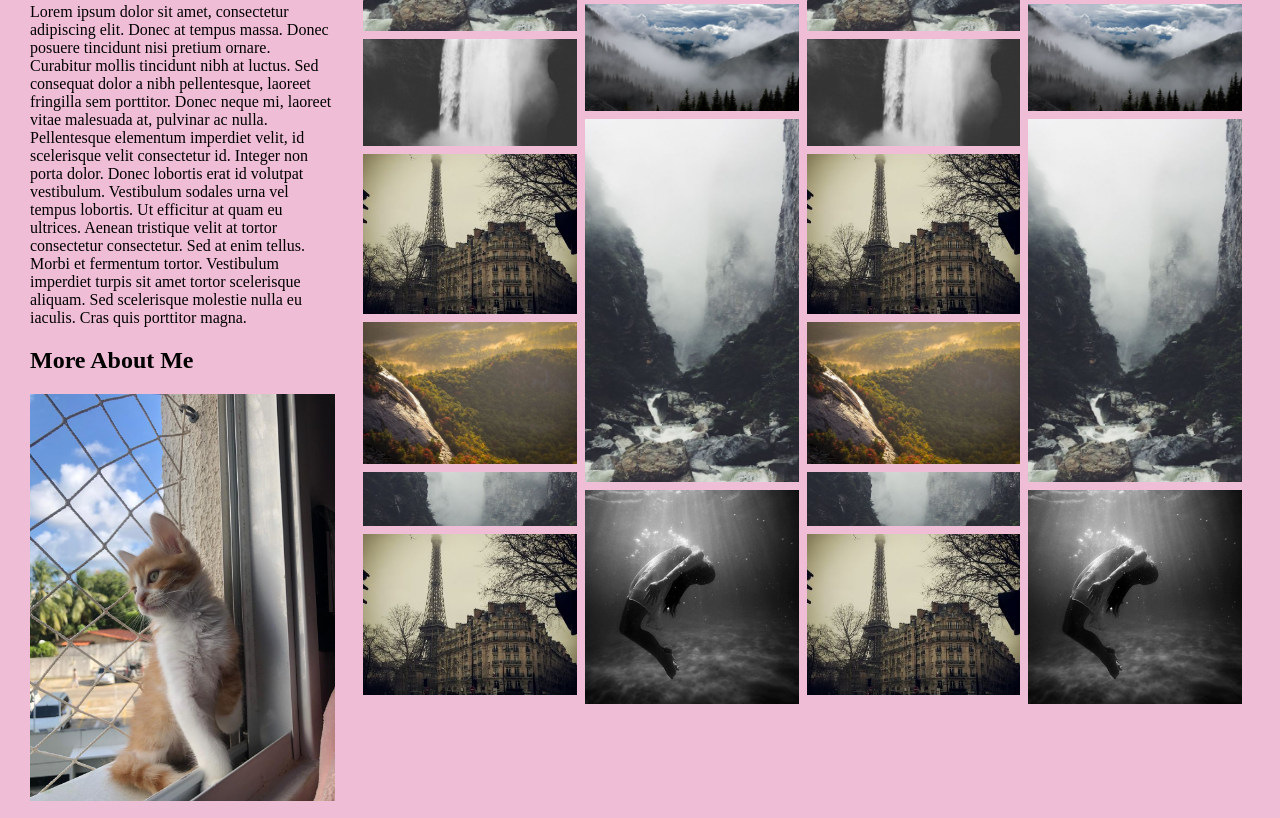
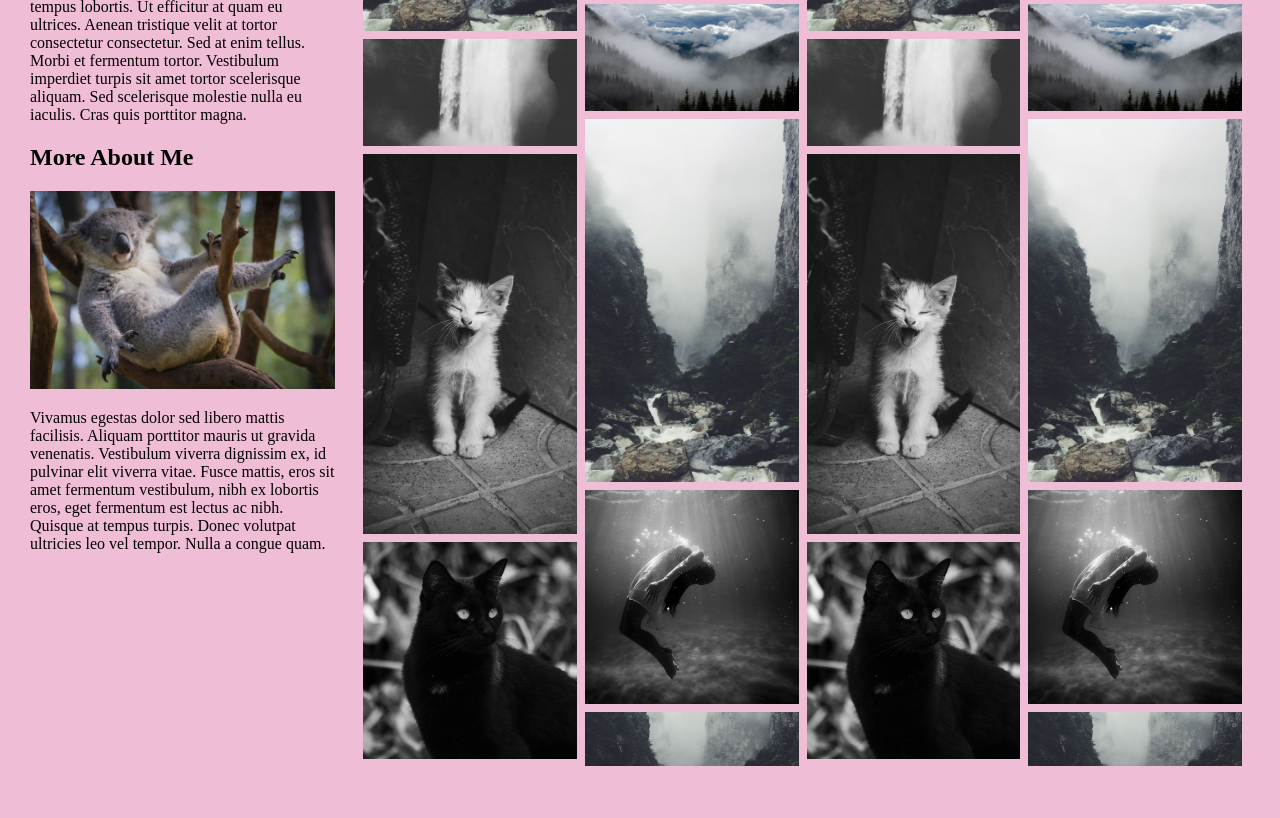
Before and after one commit to Stonecold-Technology/kitkat.github.io, a plain HTML site: page kitkat.html in a window 1280 px wide. Shown: the part 1233-2051 px from the top of the page. Drawn offline with Linux system fonts and the light colour scheme; a web font is replaced by a local one.

Commit message:
Changed some images. Included font resources

```diff
--- a/css/kitkat.css
+++ b/css/kitkat.css
@@ -103,7 +103,7 @@ main {
 .major-col h1 {	text-align: center; }
 .minor-col h1 { text-align: left; }
 .gallery .column img {	transition: all 1s; }
-.gallery .column img:hover { transform: scale(1.1); }
+.gallery .column img:hover { transform: scale(1.15); }
 
 .gallery {
 	display: -ms-flexbox; /* IE10 */
@@ -166,6 +166,6 @@ footer {
 }
 @media screen and (min-width: 800px) {
 	.gallery .column img:hover {
-		transform: scale(1.3);
+		transform: scale(1.15);
 	}
 }
--- a/kitkat.html
+++ b/kitkat.html
@@ -41,13 +41,13 @@
 					<div class="sidecol"><h2>About Me</h2>
 						<div class="card">
 						<div class="fakeimg">
-							<img src="w3images/chico-fluff1.jpeg" alt="fluffy looking chico" style="width:100%;">
+							<img src="w3images/bob-walker-wqyjvlpXwxc-unsplash.jpg" alt="fluffy looking chico" style="width:100%;">
 						</div>
 							<p>Lorem ipsum dolor sit amet, consectetur adipiscing elit. Donec at tempus massa. Donec posuere tincidunt nisi pretium ornare. Curabitur mollis tincidunt nibh at luctus. Sed consequat dolor a nibh pellentesque, laoreet fringilla sem porttitor. Donec neque mi, laoreet vitae malesuada at, pulvinar ac nulla. Pellentesque elementum imperdiet velit, id scelerisque velit consectetur id. Integer non porta dolor. Donec lobortis erat id volutpat vestibulum. Vestibulum sodales urna vel tempus lobortis. Ut efficitur at quam eu ultrices. Aenean tristique velit at tortor consectetur consectetur. Sed at enim tellus. Morbi et fermentum tortor. Vestibulum imperdiet turpis sit amet tortor scelerisque aliquam. Sed scelerisque molestie nulla eu iaculis. Cras quis porttitor magna.</p>
 						</div>
 						<div class="card"><h2>More About Me</h2>
 						<div class="fakeimg">
-							<img src="w3images/chico-spying-the-land.jpeg" alt="chico spying out the land"  style="width:100%;">
+							<img src="w3images/holger-link-K7yZ-CsDvRU-unsplash.jpg" alt="chico spying out the land"  style="width:100%;">
 						</div>
 							<p>Vivamus egestas dolor sed libero mattis facilisis. Aliquam porttitor mauris ut gravida venenatis. Vestibulum viverra dignissim ex, id pulvinar elit viverra vitae. Fusce mattis, eros sit amet fermentum vestibulum, nibh ex lobortis eros, eget fermentum est lectus ac nibh. Quisque at tempus turpis. Donec volutpat ultricies leo vel tempor. Nulla a congue quam.</p>
 						</div>
@@ -59,10 +59,8 @@
 							<img src="w3images/wedding.jpg" style="width:100%">
 							<img src="w3images/rocks.jpg" style="width:100%">
 							<img src="w3images/falls2.jpg" style="width:100%">
-							<img src="w3images/paris.jpg" style="width:100%">
-							<img src="w3images/nature.jpg" style="width:100%">
-							<img src="w3images/mist.jpg" style="width:100%">
-							<img src="w3images/paris.jpg" style="width:100%">
+							<img src="w3images/yawn.jpg" style="width:100%">
+							<img src="w3images/jetblack.jpg" style="width:100%">
 						</div>
 						<div class="column">
 							<img src="w3images/underwater.jpg" style="width:100%">
@@ -71,15 +69,14 @@
 							<img src="w3images/mountainskies.jpg" style="width:100%">
 							<img src="w3images/rocks.jpg" style="width:100%">
 							<img src="w3images/underwater.jpg" style="width:100%">
+							<img src="w3images/mist.jpg" style="width:100%">
 						</div>
 						<div class="column">
 							<img src="w3images/wedding.jpg" style="width:100%">
 							<img src="w3images/rocks.jpg" style="width:100%">
 							<img src="w3images/falls2.jpg" style="width:100%">
-							<img src="w3images/paris.jpg" style="width:100%">
-							<img src="w3images/nature.jpg" style="width:100%">
-							<img src="w3images/mist.jpg" style="width:100%">
-							<img src="w3images/paris.jpg" style="width:100%">
+							<img src="w3images/yawn.jpg" style="width:100%">
+							<img src="w3images/jetblack.jpg" style="width:100%">
 						</div>
 						<div class="column">
 							<img src="w3images/underwater.jpg" style="width:100%">
@@ -88,6 +85,7 @@
 							<img src="w3images/mountainskies.jpg" style="width:100%">
 							<img src="w3images/rocks.jpg" style="width:100%">
 							<img src="w3images/underwater.jpg" style="width:100%">
+							<img src="w3images/mist.jpg" style="width:100%">
 						</div>
 					</div>
 				</div>
```
Also changed, not shown: w3images/bob-walker-wqyjvlpXwxc-unsplash.jpg (added), w3images/chico-fluff1.jpeg (deleted), w3images/chico-spying-the-land.jpeg (deleted), w3images/holger-link-K7yZ-CsDvRU-unsplash.jpg (added), w3images/jetblack.jpg (added), w3images/nature.jpg (deleted), w3images/paris.jpg (deleted), w3images/yawn.jpg (added), 2 other files.
